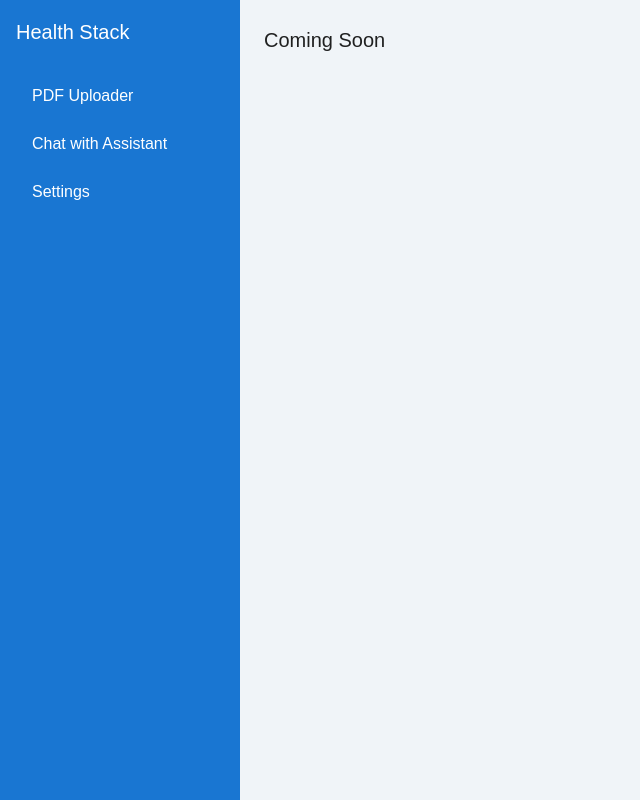
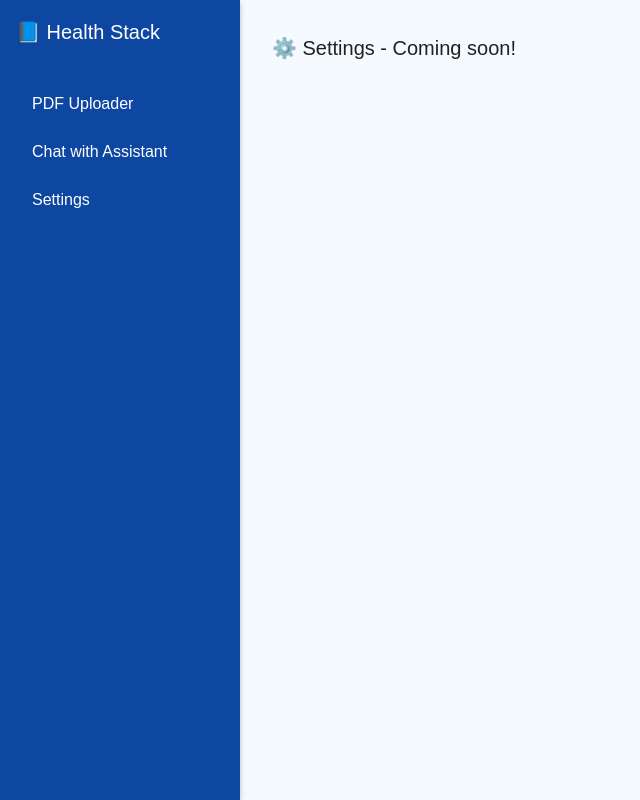
Before and after one commit to rajesh100120122024/mypharma-web, a React (Create React App) app: page / in a window 1280 px wide. Both pictures are taken after a click on the item "Settings". Shown: the whole page, without its empty margins (0-640 px from the left). Built offline with nearby package versions, Linux system fonts and the light colour scheme.

Commit message:
Added new UI Look

```diff
--- a/src/App.js
+++ b/src/App.js
@@ -1,5 +1,5 @@
 import React, { useState } from 'react';
-import { Box, Typography, List, ListItem, ListItemText, Divider } from '@mui/material';
+import { Box, Typography, List, ListItem, ListItemText } from '@mui/material';
 import PdfUploader from './components/pdfUploader';
 import ChatBox from './components/chatBox';
 
@@ -12,16 +12,31 @@ function App() {
         return <PdfUploader />;
       case 'Chat with Assistant':
         return <ChatBox />;
+      case 'Settings':
+        return <Typography variant="h6">⚙️ Settings - Coming soon!</Typography>;
       default:
-        return <Typography variant="h6">Coming Soon</Typography>;
+        return null;
     }
   };
 
   return (
-    <Box sx={{ display: 'flex', height: '100vh' }}>
+    <Box sx={{ display: 'flex', height: '100vh', bgcolor: '#f5faff' }}>
+
       {/* Sidebar */}
-      <Box sx={{ width: 240, bgcolor: '#1976d2', color: '#fff', p: 2 }}>
-        <Typography variant="h6" sx={{ mb: 2 }}>Health Stack</Typography>
+      <Box sx={{
+        width: 240,
+        bgcolor: '#0d47a1',
+        color: '#fff',
+        p: 2,
+        boxShadow: 3
+      }}>
+        <Typography
+          variant="h6"
+          sx={{ mb: 3, display: 'flex', alignItems: 'center', gap: 1 }}
+        >
+          📘 Health Stack
+        </Typography>
+
         <List>
           {['PDF Uploader', 'Chat with Assistant', 'Settings'].map((text) => (
             <ListItem
@@ -29,7 +44,13 @@ function App() {
               key={text}
               selected={selectedTab === text}
               onClick={() => setSelectedTab(text)}
-              sx={{ color: '#fff' }}
+              sx={{
+                color: '#fff',
+                '&.Mui-selected': {
+                  bgcolor: '#1565c0',
+                  borderRadius: '4px',
+                }
+              }}
             >
               <ListItemText primary={text} />
             </ListItem>
@@ -38,7 +59,7 @@ function App() {
       </Box>
 
       {/* Main Content */}
-      <Box sx={{ flexGrow: 1, p: 3 }}>
+      <Box sx={{ flexGrow: 1, p: 4 }}>
         {renderContent()}
       </Box>
     </Box>
```
